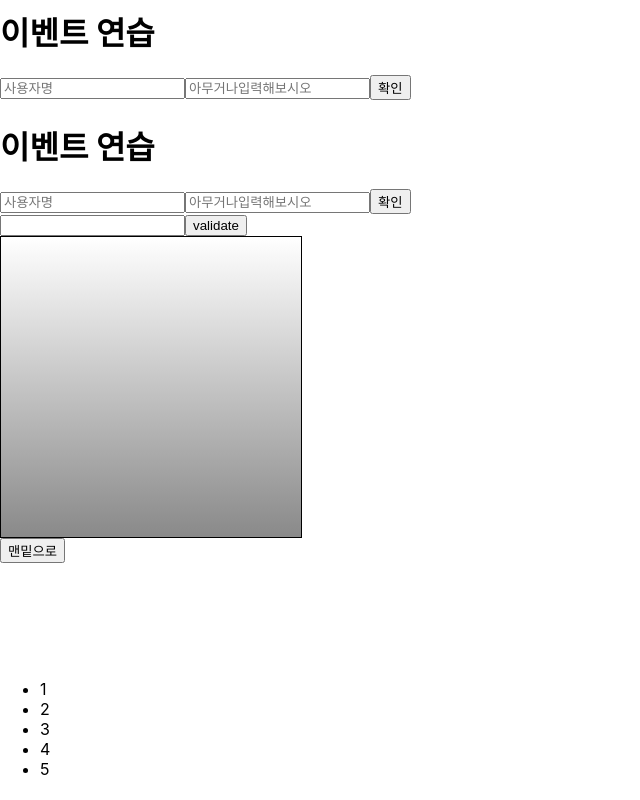
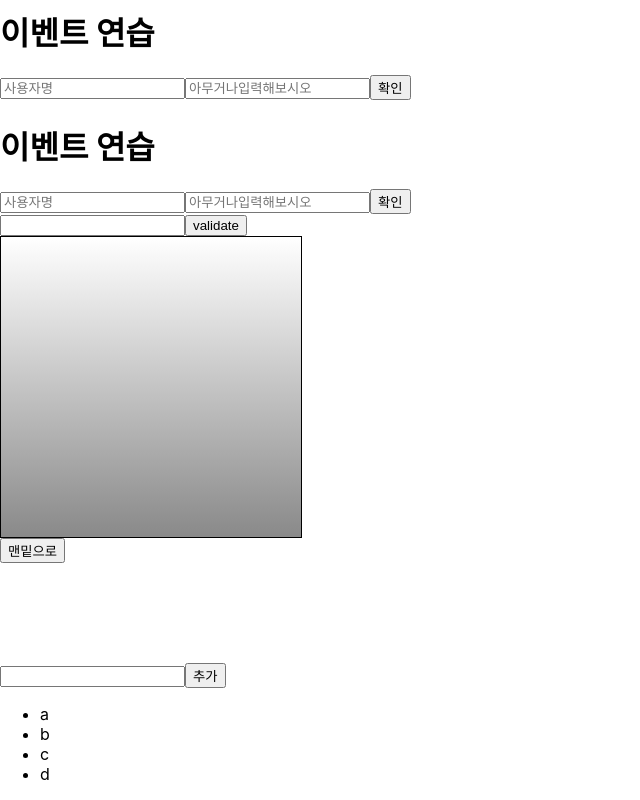
Before and after one commit to gonnichiwa/react-playground, a React (Create React App) app: page / in a window 1280 px wide. Shown: the part 2052-2852 px from the top of the page, without its empty margins (0-640 px from the left). Built offline with nearby package versions, Linux system fonts and the light colour scheme.

Commit message:
list insert, delete, useRef이용한 focus

```diff
--- a/src/IterationSample.js
+++ b/src/IterationSample.js
@@ -1,11 +1,49 @@
-import React from 'react';
+import React, { useState, useRef } from 'react';
 
 const IterationSample = () => {
-    const names = [1,2,3,4,5];
-    const nameList = names.map((name, index) => <li key={index}>{name}</li>)
+    const [names, setNames] = useState([
+        {id: 1, text: 'a'},
+        {id: 2, text: 'b'},
+        {id: 3, text: 'c'},
+        {id: 4, text: 'd'}
+    ]);
+    const [inputText, setInputText] = useState('');
+    const [nextId, setNextId] = useState(5);
+
+    const onChange = (e) => {
+        setInputText(e.target.value);
+    }
+
+    const inputRef = useRef();
+
+    const onClick = () => {
+        const nextNames = names.concat({
+            id: nextId,
+            text: inputText
+        });
+        setNextId(nextId + 1);
+        setNames(nextNames);
+        setInputText('');
+        inputRef.current.focus();
+    }
+
+    const onRemove = (id) => {
+        const nextNames = names.filter(name => name.id !== id);
+        setNames(nextNames);
+    }
+
+    const nameList = names.map(name => (
+        <li onDoubleClick={() => onRemove(name.id)} key={name.id}>{name.text}</li>
+    ));
     return (
         <div>
-            <ul>{nameList}</ul>
+          <input
+            ref={inputRef}
+            type='text'
+            value={inputText}
+            onChange={onChange}/>
+          <button onClick={onClick}>추가</button>
+          <ul>{nameList}</ul>
         </div>
     );
 };
```
